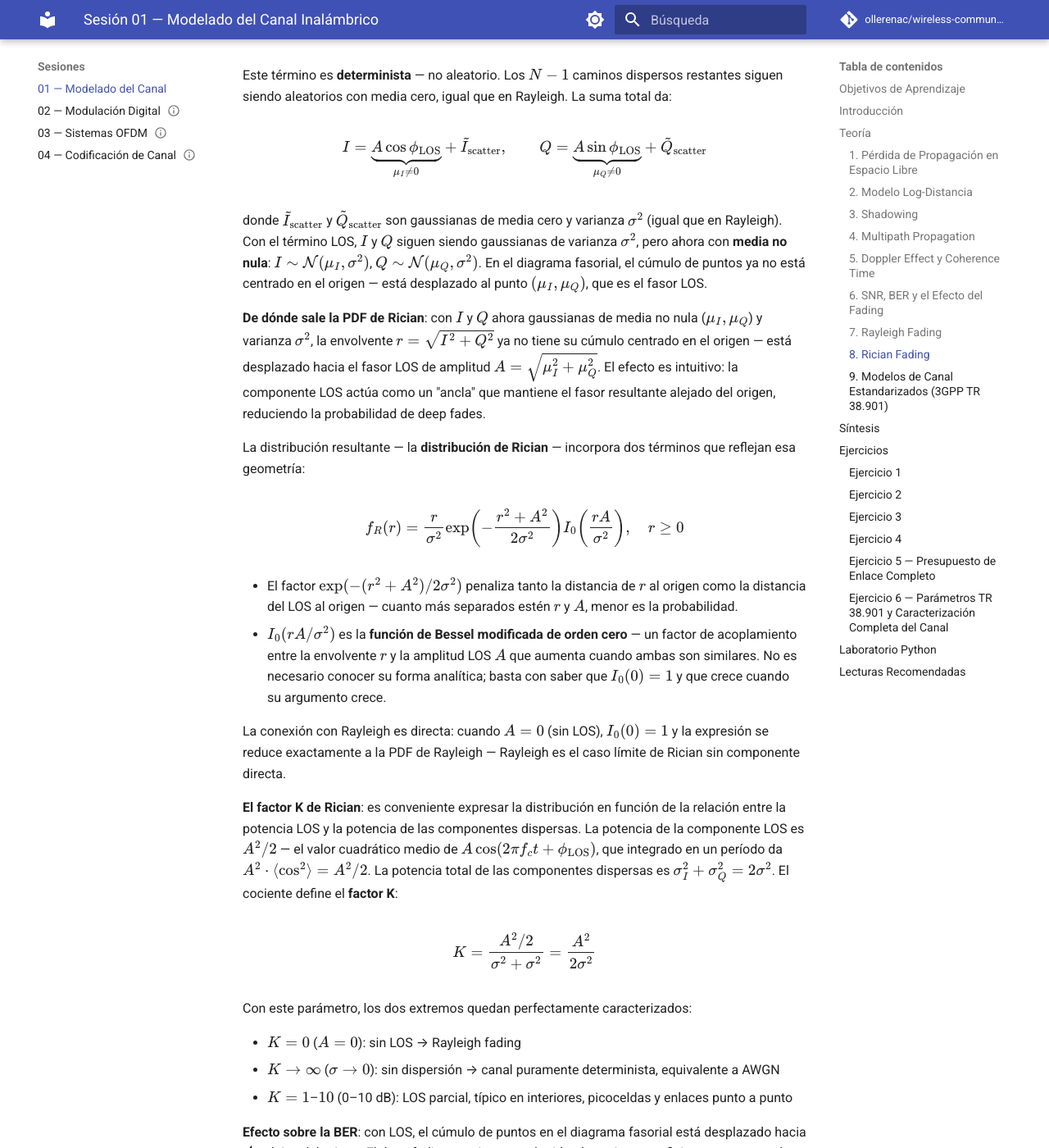
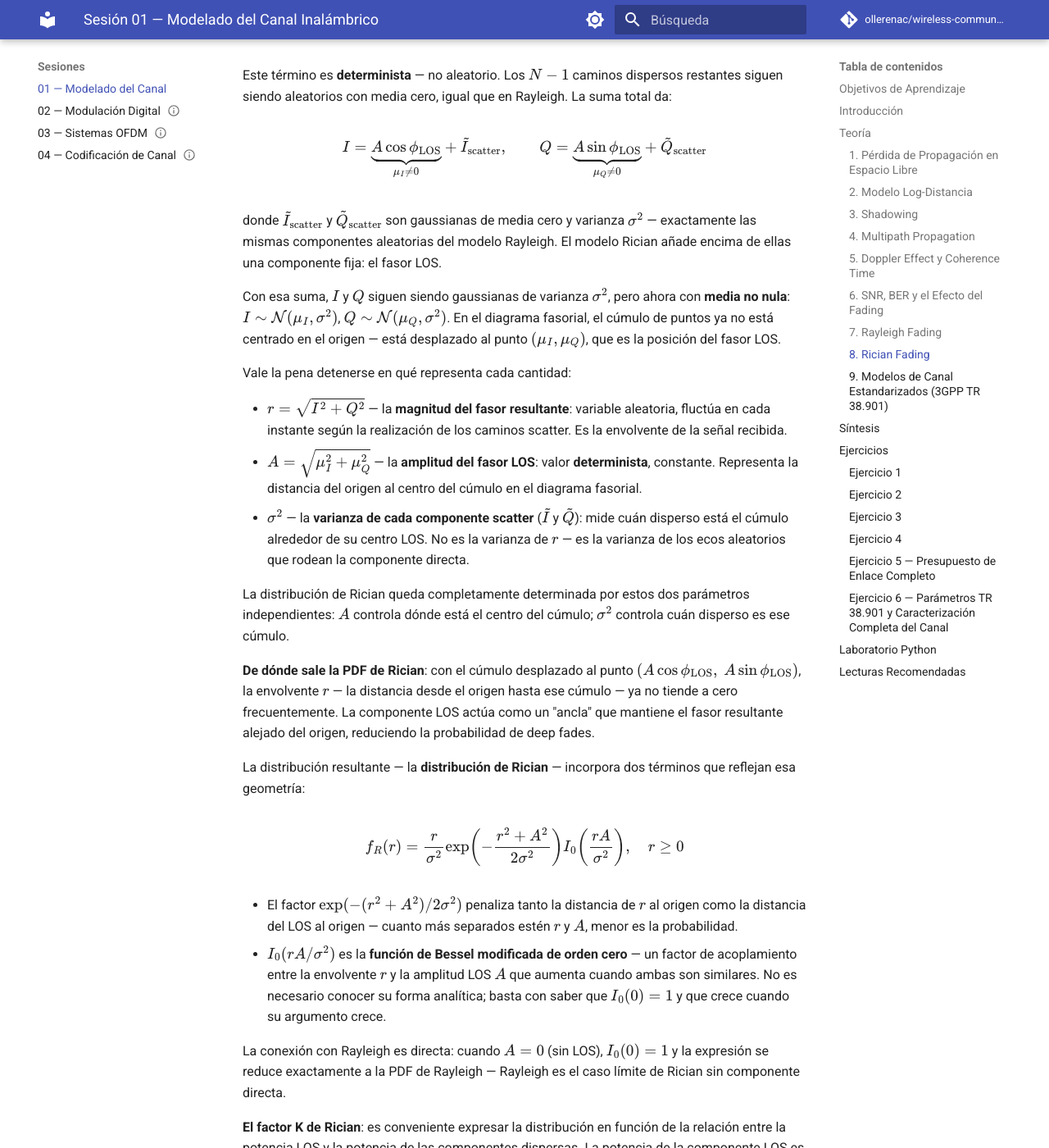
Before and after one commit to ollerenac/wireless-communication-systems, an MkDocs documentation site: the page built from docs/sessions/01-channel-modeling/index.md, in a window 1280 px wide and 1400 px high, scrolled down 23718 px. Shown: the whole window at 82% size. Built offline with MkDocs 1.6.1 and Material for MkDocs 9.7.7, drawn with Linux system fonts in a browser that asks for light colours; comment, search, counter and statistics services are not loaded.

Commit message:
docs(session-01): explicitly define r, A, σ² in Rician context — magnitude vs amplitude vs scatter variance

```diff
--- a/docs/sessions/01-channel-modeling/index.md
+++ b/docs/sessions/01-channel-modeling/index.md
@@ -433,9 +433,19 @@ Este término es **determinista** — no aleatorio. Los $N-1$ caminos dispersos
 
 $$I = \underbrace{A\cos\phi_\text{LOS}}_{\mu_I \neq 0} + \tilde{I}_\text{scatter}, \qquad Q = \underbrace{A\sin\phi_\text{LOS}}_{\mu_Q \neq 0} + \tilde{Q}_\text{scatter}$$
 
-donde $\tilde{I}_\text{scatter}$ y $\tilde{Q}_\text{scatter}$ son gaussianas de media cero y varianza $\sigma^2$ (igual que en Rayleigh). Con el término LOS, $I$ y $Q$ siguen siendo gaussianas de varianza $\sigma^2$, pero ahora con **media no nula**: $I \sim \mathcal{N}(\mu_I, \sigma^2)$, $Q \sim \mathcal{N}(\mu_Q, \sigma^2)$. En el diagrama fasorial, el cúmulo de puntos ya no está centrado en el origen — está desplazado al punto $(\mu_I, \mu_Q)$, que es el fasor LOS.
+donde $\tilde{I}_\text{scatter}$ y $\tilde{Q}_\text{scatter}$ son gaussianas de media cero y varianza $\sigma^2$ — exactamente las mismas componentes aleatorias del modelo Rayleigh. El modelo Rician añade encima de ellas una componente fija: el fasor LOS.
 
-**De dónde sale la PDF de Rician**: con $I$ y $Q$ ahora gaussianas de media no nula ($\mu_I, \mu_Q$) y varianza $\sigma^2$, la envolvente $r = \sqrt{I^2 + Q^2}$ ya no tiene su cúmulo centrado en el origen — está desplazado hacia el fasor LOS de amplitud $A = \sqrt{\mu_I^2 + \mu_Q^2}$. El efecto es intuitivo: la componente LOS actúa como un "ancla" que mantiene el fasor resultante alejado del origen, reduciendo la probabilidad de deep fades.
+Con esa suma, $I$ y $Q$ siguen siendo gaussianas de varianza $\sigma^2$, pero ahora con **media no nula**: $I \sim \mathcal{N}(\mu_I, \sigma^2)$, $Q \sim \mathcal{N}(\mu_Q, \sigma^2)$. En el diagrama fasorial, el cúmulo de puntos ya no está centrado en el origen — está desplazado al punto $(\mu_I, \mu_Q)$, que es la posición del fasor LOS.
+
+Vale la pena detenerse en qué representa cada cantidad:
+
+- $r = \sqrt{I^2 + Q^2}$ — la **magnitud del fasor resultante**: variable aleatoria, fluctúa en cada instante según la realización de los caminos scatter. Es la envolvente de la señal recibida.
+- $A = \sqrt{\mu_I^2 + \mu_Q^2}$ — la **amplitud del fasor LOS**: valor **determinista**, constante. Representa la distancia del origen al centro del cúmulo en el diagrama fasorial.
+- $\sigma^2$ — la **varianza de cada componente scatter** ($\tilde{I}$ y $\tilde{Q}$): mide cuán disperso está el cúmulo alrededor de su centro LOS. No es la varianza de $r$ — es la varianza de los ecos aleatorios que rodean la componente directa.
+
+La distribución de Rician queda completamente determinada por estos dos parámetros independientes: $A$ controla dónde está el centro del cúmulo; $\sigma^2$ controla cuán disperso es ese cúmulo.
+
+**De dónde sale la PDF de Rician**: con el cúmulo desplazado al punto $(A\cos\phi_\text{LOS},\ A\sin\phi_\text{LOS})$, la envolvente $r$ — la distancia desde el origen hasta ese cúmulo — ya no tiende a cero frecuentemente. La componente LOS actúa como un "ancla" que mantiene el fasor resultante alejado del origen, reduciendo la probabilidad de deep fades.
 
 La distribución resultante — la **distribución de Rician** — incorpora dos términos que reflejan esa geometría:
 
```
